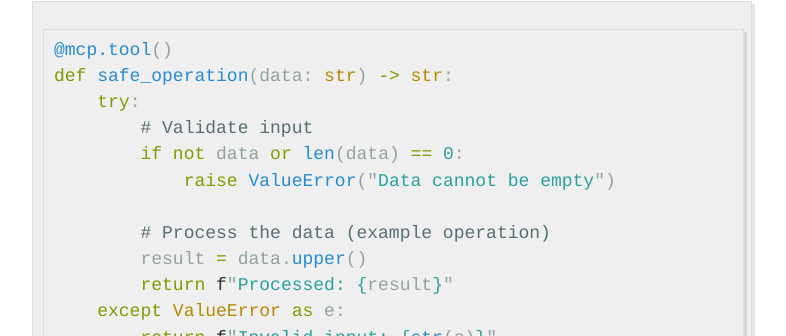
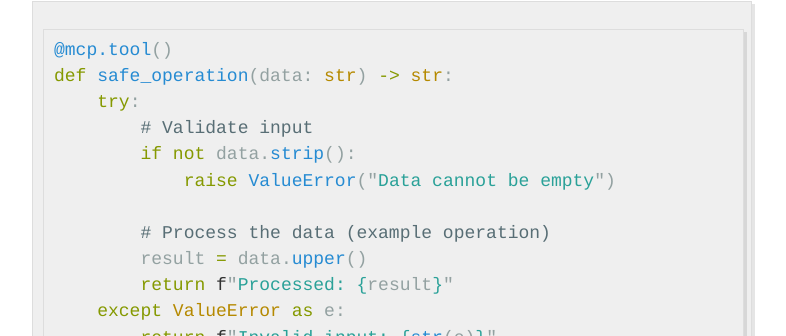
Before and after one commit to chrisl13/chrisl13.github.io, a Jekyll site: the page built from _posts/2025-12-17-How-To-Add-An-MCP-Server.md, in a window 1280 px wide and 900 px high, scrolled down 4315 px. Shown: the part 116-452 px from the top of the window, without its empty margins (248-1034 px from the left). Built offline with Jekyll 4.4.1, drawn with Linux system fonts in a browser that asks for light colours.

Commit message:
Simplify error handling validation logic
Co-authored-by: chrisl13 <7046292+chrisl13@users.noreply.github.com>

```diff
--- a/_posts/2025-12-17-How-To-Add-An-MCP-Server.md
+++ b/_posts/2025-12-17-How-To-Add-An-MCP-Server.md
@@ -157,7 +157,7 @@ Implement robust error handling for production reliability:
 def safe_operation(data: str) -> str:
     try:
         # Validate input
-        if not data or len(data) == 0:
+        if not data.strip():
             raise ValueError("Data cannot be empty")
 
         # Process the data (example operation)
```
